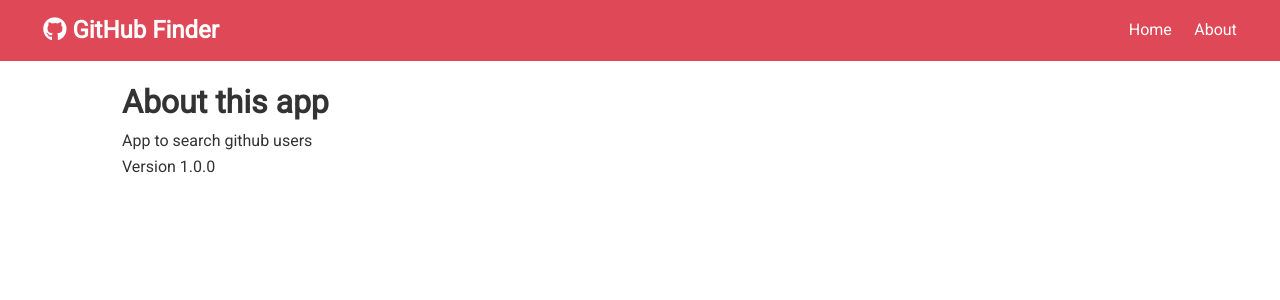
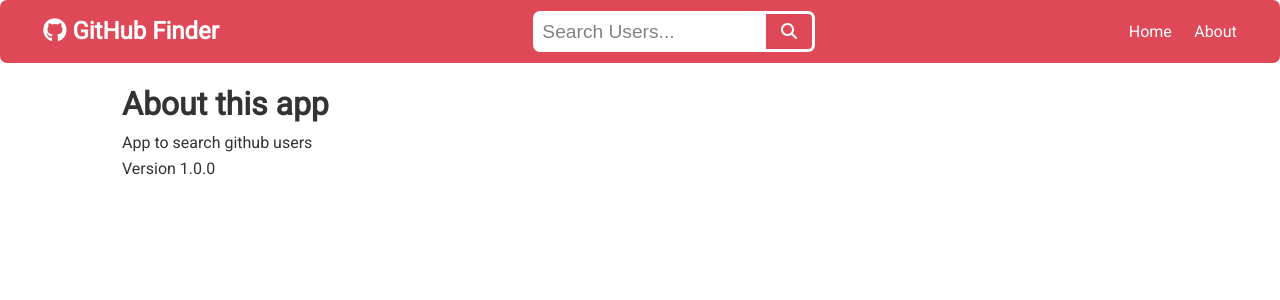
Before and after one commit to gleb-arakcheev/github_finder, a React (Create React App) app: page /about in a window 1280 px wide. Shown: the top 300 px of the page. Built offline with nearby package versions, Linux system fonts and the light colour scheme; no server answers.

Commit message:
search bar updated

```diff
--- a/src/App.css
+++ b/src/App.css
@@ -1,4 +1,4 @@
-@import url("https://fonts.googleapis.com/css?family=Roboto");
+@import url('https://fonts.googleapis.com/css?family=Roboto');
 
 /* Global Styles */
 :root {
@@ -16,7 +16,7 @@
 }
 
 body {
-  font-family: "Roboto", sans-serif;
+  font-family: 'Roboto', sans-serif;
   font-size: 1rem;
   line-height: 1.6;
   background-color: #fff;
@@ -33,7 +33,7 @@ a {
 }
 
 a:hover {
-  color: #666;
+  color: #fff;
 }
 
 ul {
@@ -116,8 +116,9 @@ img {
 /* Cards */
 .card {
   padding: 1rem;
-  border: #ccc 1px dotted;
+  border: #ccc 1px solid;
   margin: 0.7rem 0;
+  border-radius: 7px;
 }
 
 /* Card button hover */
@@ -260,6 +261,7 @@ img {
 .alert-primary {
   background: var(--primary-color);
   color: #fff;
+  border-radius: 7px;
 }
 
 .btn-light,
@@ -327,10 +329,10 @@ input {
   color: #888;
 }
 
-input[type="text"],
-input[type="email"],
-input[type="password"],
-input[type="date"],
+input[type='text'],
+input[type='email'],
+input[type='password'],
+input[type='date'],
 select,
 textarea {
   display: block;
@@ -338,9 +340,15 @@ textarea {
   padding: 0.4rem;
   font-size: 1.2rem;
   border: 1px solid #ccc;
+  border-radius: 7 px;
 }
 
-input[type="submit"],
+input[type='text']:focus,
+button:focus {
+  outline: none;
+}
+
+input[type='submit'],
 button {
   font: inherit;
 }
@@ -385,6 +393,30 @@ table th {
   margin-right: 0.6rem;
 }
 
+/* Search bar */
+.search {
+  display: flex;
+  align-items: center;
+  border: 3px solid #fff;
+  border-radius: 7px;
+}
+
+.search input {
+  margin: 0;
+  border: none;
+}
+
+.search-button {
+  width: 20%;
+  background-color: var(--primary-color);
+  border: none;
+  cursor: pointer;
+}
+
+.search-button i {
+  color: #fff;
+}
+
 /* Mobile Styles */
 @media (max-width: 700px) {
   .hide-sm {
--- a/src/App.js
+++ b/src/App.js
@@ -3,8 +3,9 @@ import { BrowserRouter as Router, Switch, Route } from 'react-router-dom';
 import Navbar from './components/layout/Navbar';
 import Alert from './components/layout/Alert';
 import About from './components/pages/About';
-import Home from './components/pages/Home';
+import Users from './components/users/Users';
 import User from './components/users/User';
+import Filters from './components/filters/Filters';
 import NotFound from './components/pages/NotFound';
 
 import GithubState from './context/github/GithubState';
@@ -21,8 +22,9 @@ const App = () => {
             <Navbar />
             <div className='container'>
               <Alert />
+              <Filters />
               <Switch>
-                <Route exact path='/' component={Home} />
+                <Route exact path='/' component={Users} />
                 <Route exact path='/about' component={About} />
                 <Route exact path='/user/:login' component={User} />
                 <Route component={NotFound} />
--- /dev/null
+++ b/src/components/filters/Filters.js
@@ -0,0 +1,7 @@
+import React from 'react';
+
+const Filters = () => {
+  return <div></div>;
+};
+
+export default Filters;
--- a/src/components/layout/Navbar.js
+++ b/src/components/layout/Navbar.js
@@ -1,21 +1,23 @@
-import React from "react";
-import PropTypes from "prop-types";
-import { Link } from "react-router-dom";
+import React from 'react';
+import PropTypes from 'prop-types';
+import { Link } from 'react-router-dom';
+import Search from '../users/Search';
 
 const Navbar = ({ icon, title }) => {
   return (
-    <nav className="navbar bg-primary">
+    <nav className='navbar bg-primary'>
       <h1>
-        <Link to="/">
+        <Link to='/'>
           <i className={icon}></i> {title}
         </Link>
       </h1>
+      <Search />
       <ul>
         <li>
-          <Link to="/">Home</Link>
+          <Link to='/'>Home</Link>
         </li>
         <li>
-          <Link to="/about">About</Link>
+          <Link to='/about'>About</Link>
         </li>
       </ul>
     </nav>
@@ -23,8 +25,8 @@ const Navbar = ({ icon, title }) => {
 };
 
 Navbar.defaultProps = {
-  title: "GitHub Finder",
-  icon: "fab fa-github"
+  title: 'GitHub Finder',
+  icon: 'fab fa-github'
 };
 
 Navbar.propTypes = {
--- a/src/components/pages/Home.js
+++ b/src/components/pages/Home.js
@@ -2,10 +2,11 @@ import React, { Fragment } from 'react';
 import Search from '../users/Search';
 import Users from '../users/Users';
 
+// not used atm, update or delete
+
 const Home = () => {
   return (
     <Fragment>
-      <Search />
       <Users />
     </Fragment>
   );
--- a/src/components/users/Search.js
+++ b/src/components/users/Search.js
@@ -23,6 +23,7 @@ const Search = () => {
   return (
     <div>
       <form onSubmit={onSubmit} className='form'>
+        <div className='search'>
           <input
             type='text'
             name='text'
@@ -30,20 +31,19 @@ const Search = () => {
             value={text}
             onChange={onChange}
           />
-        <input
-          type='submit'
-          value='Search'
-          className='btn btn-dark btn-block'
-        />
+          <button className='search-button'>
+            <i className='fas fa-search'></i>
+          </button>
+        </div>
       </form>
-      {githubContext.users.length > 0 && (
+      {/* {githubContext.users.length > 0 && (
         <button
           className='btn btn-light btn-block'
           onClick={githubContext.clearUsers}
         >
           Clear
         </button>
-      )}
+      )} */}
     </div>
   );
 };
--- a/src/components/users/UserItem.js
+++ b/src/components/users/UserItem.js
@@ -1,19 +1,19 @@
-import React from "react";
-import PropTypes from "prop-types";
-import { Link } from "react-router-dom";
+import React from 'react';
+import PropTypes from 'prop-types';
+import { Link } from 'react-router-dom';
 
 const UserItem = ({ user: { login, avatar_url, html_url } }) => {
   return (
-    <div className="card text-center">
+    <div className='card text-center'>
       <img
         src={avatar_url}
-        alt=""
-        className="round-img"
-        style={{ width: "60px" }}
+        alt=''
+        className='round-img'
+        style={{ width: '60px' }}
       />
       <h3>{login}</h3>
       <div>
-        <Link to={`/user/${login}`} className="btn btn-dark btn-sm my-1">
+        <Link to={`/user/${login}`} className='btn btn-primary btn-sm my-1'>
           More
         </Link>
       </div>
```
Also changed, not shown: package.json (+2 -7 lines), 2 other files (tests, documents, lock files or other folders). Lines whose indentation alone changed are shown as unchanged.
